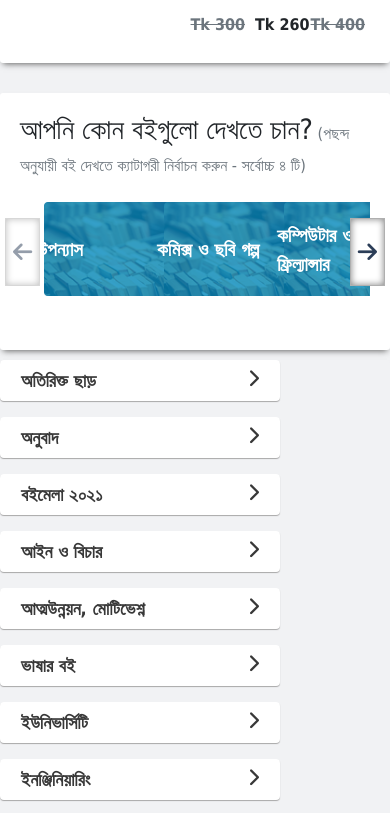
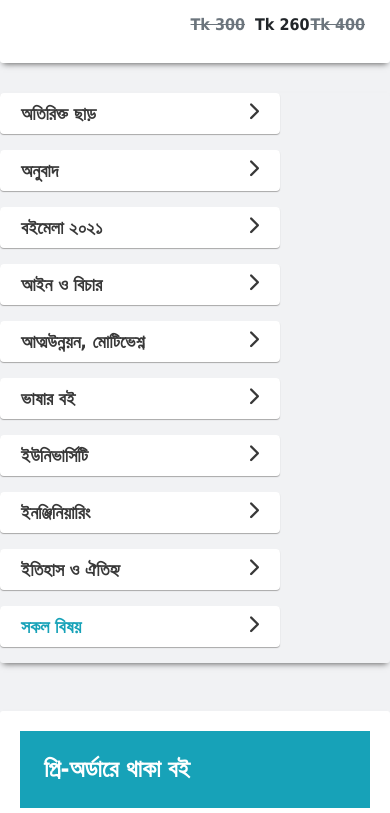
Before and after one commit to Shimul59/owl_carouser_plus, a plain HTML site: page index.html in a window 390 px wide. Shown: the part 962-1775 px from the top of the page. Drawn offline with nearby package versions, Linux system fonts and the light colour scheme.

Commit message:
style file edited

```diff
--- a/css/responsive.css
+++ b/css/responsive.css
@@ -2,7 +2,7 @@
   .wrap{
       width: 100%;
   }
-  .book-category .item{
-    padding-right: 30px;
+  .book-category {
+    display: none;
   }
 }
--- a/css/style.css
+++ b/css/style.css
@@ -28,7 +28,7 @@ a{
 }
 
 .wrap{
-    width:85%;
+    width:90%;
     margin: 0 auto;
         background: #ffffff;
     box-shadow: 0px 4px 6px -3px #666666;
@@ -188,7 +188,7 @@ a{
     cursor: pointer;
     border-radius: 4px;
     position: relative;
-    transition: all .3s linear;
+    transition: all .5s linear;
 }
 .categories .fa-chevron-right{
     padding-left: 10px;
@@ -206,7 +206,7 @@ a{
     height: 100%;
     width: 0;
     background: #0397d3;
-    transition:all .5s linear;
+    transition:all .7s linear;
     transition-timing-function: cubic-bezier(.65, 1.69, .23, .47);
     z-index: -1;
 }
```
